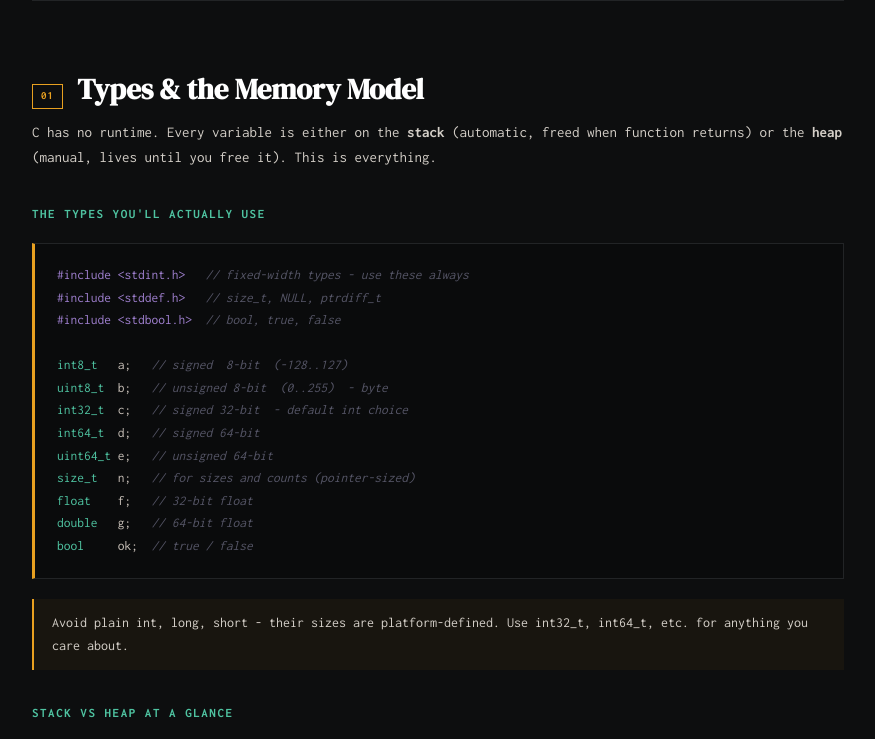
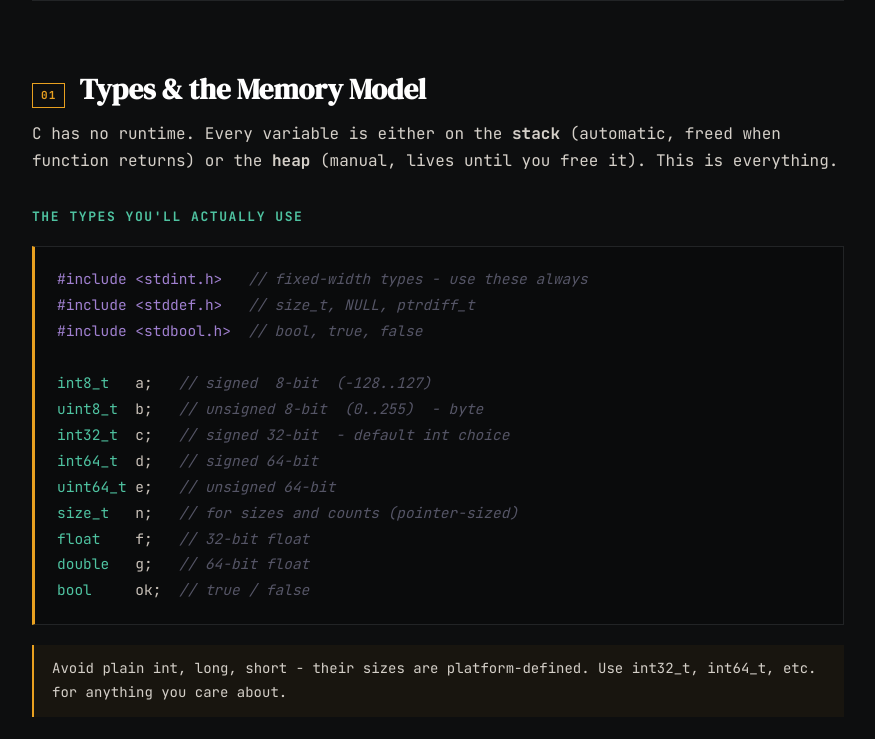
Before and after one commit to KakkoiDev/c-2080, a plain HTML site: page index.html in a window 1280 px wide. Shown: the part 813-1552 px from the top of the page, without its empty margins (202-1077 px from the left). Drawn offline with Linux system fonts and the light colour scheme.

Commit message:
style: switch to JetBrains Mono, bump sizes, disable ligatures

```diff
--- a/index.html
+++ b/index.html
@@ -5,7 +5,7 @@
 <meta name="viewport" content="width=device-width, initial-scale=1.0">
 <title>C: The 20/80 (c-2080)</title>
 <style>
-  @import url('https://fonts.googleapis.com/css2?family=Inconsolata:wght@400;700;900&family=DM+Serif+Display:ital@0;1&display=swap');
+  @import url('https://fonts.googleapis.com/css2?family=JetBrains+Mono:wght@400;500;700&family=DM+Serif+Display:ital@0;1&display=swap');
 
   :root {
     --bg: #0d0e0f;
@@ -24,8 +24,9 @@
   body {
     background: var(--bg);
     color: var(--text);
-    font-family: 'Inconsolata', monospace;
-    font-size: 15px;
+    font-family: 'JetBrains Mono', monospace;
+    font-variant-ligatures: none;
+    font-size: 16px;
     line-height: 1.7;
     max-width: 860px;
     margin: 0 auto;
@@ -103,7 +104,7 @@
   }
 
   h2 .num {
-    font-family: 'Inconsolata', monospace;
+    font-family: 'JetBrains Mono', monospace;
     font-size: 11px;
     color: var(--accent);
     letter-spacing: 0.1em;
@@ -157,11 +158,11 @@
     padding: 20px 22px;
     overflow-x: auto;
     margin: 18px 0;
-    font-size: 13.5px;
-    line-height: 1.6;
+    font-size: 14.5px;
+    line-height: 1.65;
   }
 
-  code { font-family: 'Inconsolata', monospace; }
+  code { font-family: 'JetBrains Mono', monospace; }
 
   pre code { color: #c8c0b8; }
 
@@ -249,7 +250,7 @@
     width: 100%;
     border-collapse: collapse;
     margin: 18px 0;
-    font-size: 13.5px;
+    font-size: 14px;
     background: var(--surface);
     border: 1px solid var(--border);
   }
@@ -268,7 +269,7 @@
     font-weight: 700;
   }
 
-  td code, th code { font-size: 12.5px; }
+  td code, th code { font-size: 13px; }
 
   ul.tight {
     list-style: none;
```
